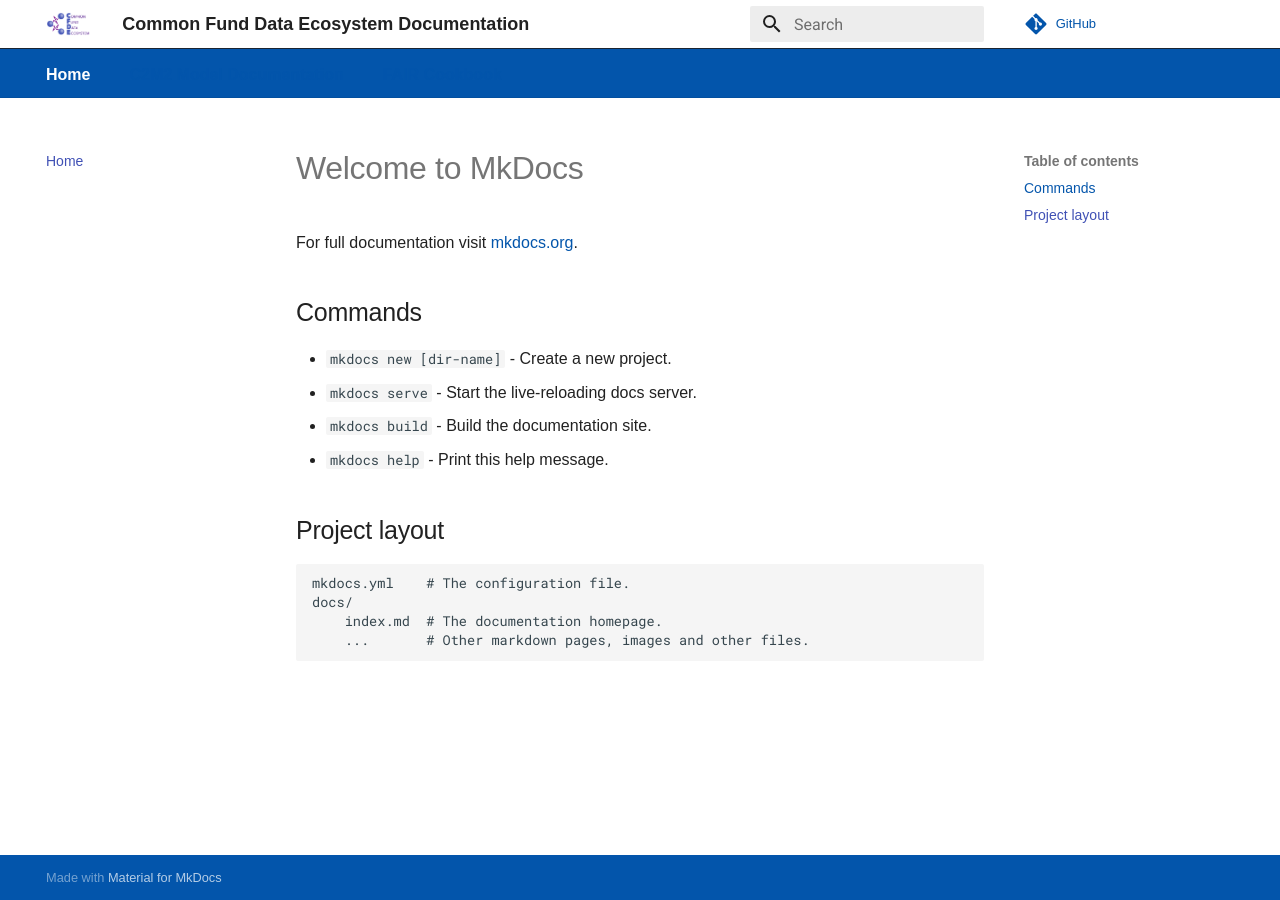
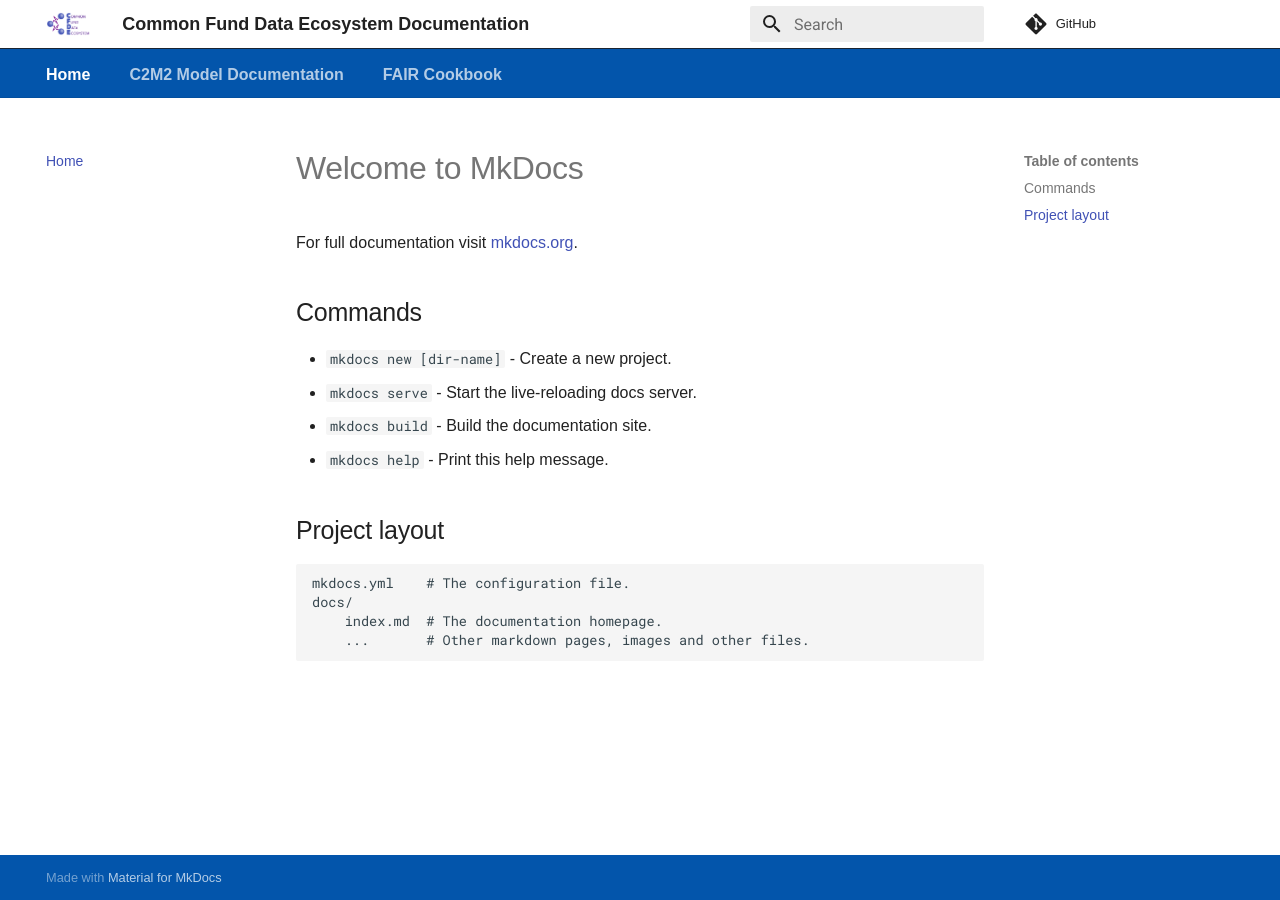
Before and after one commit to nih-cfde/published-documentation, an MkDocs documentation site: the page built from docs/index.md, in a window 1280 px wide. Built offline with MkDocs 1.6.1 and Material for MkDocs 9.7.7, drawn with Linux system fonts in a browser that asks for light colours; comment, search, counter and statistics services are not loaded.

Commit message:
fix link colors

```diff
--- a/docs/stylesheets/extra.css
+++ b/docs/stylesheets/extra.css
@@ -140,10 +140,6 @@ body {
     border-top: 1px solid #0355ab !important;
 }
 
-/* unvisited link */
-a:link {
-  color: #0355ab;
-}
 
 /* mouse over link */
 a:hover {
```
